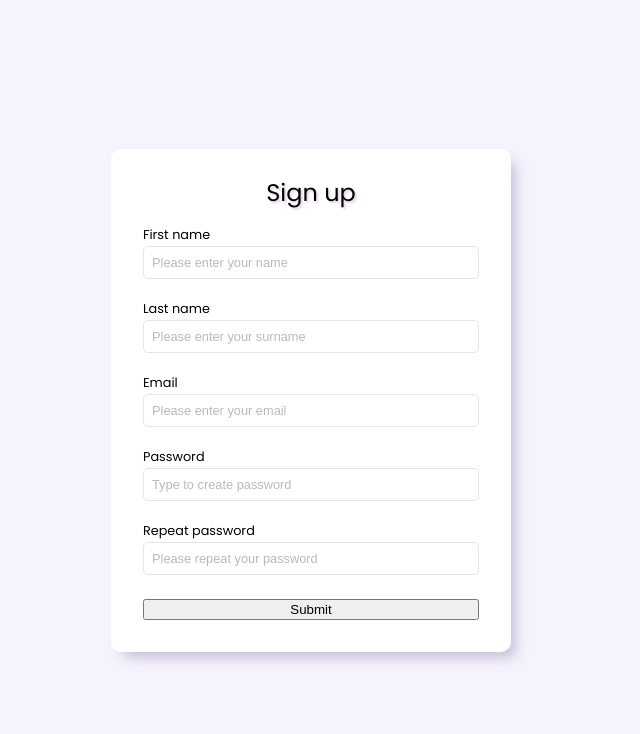
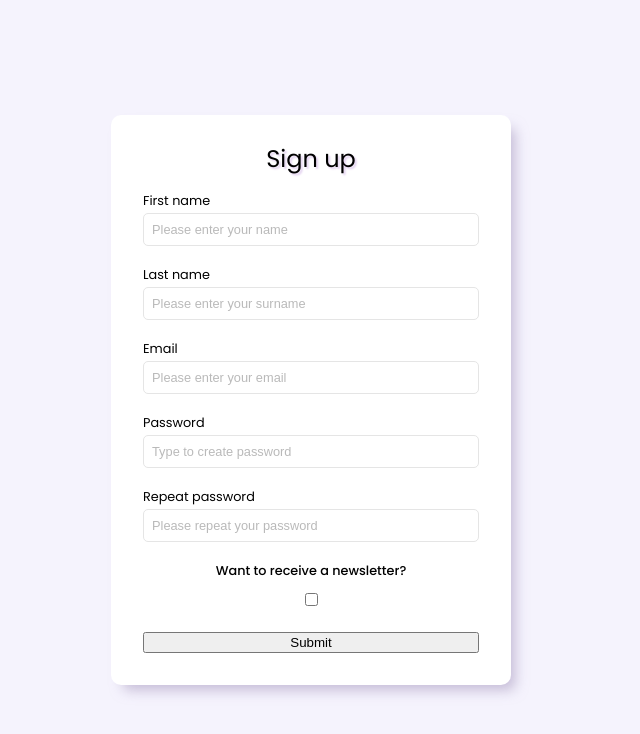
Before and after one commit to axseinga/typescript-task, a React (Create React App) app in the folder client/: page / in a window 1280 px wide. Shown: the top 734 px of the page, without its empty margins (329-969 px from the left). Built offline with nearby package versions, Linux system fonts and the light colour scheme.

Commit message:
add checkbox input

```diff
--- /dev/null
+++ b/client/src/components/Checkbox.tsx
@@ -0,0 +1,18 @@
+import React, { InputHTMLAttributes, ChangeEvent } from 'react';
+import { StyledCheckbox } from './styled/Checkbox.styled';
+
+interface CheckboxProps extends InputHTMLAttributes<HTMLInputElement> {
+  label: string;
+  isChecked: boolean;
+  defaultChecked?: boolean;
+  handleChange: (e: ChangeEvent<HTMLInputElement>) => void;
+}
+
+export const Checkbox: React.FC<CheckboxProps> = ({ label, id, isChecked, defaultChecked, handleChange }) => {
+  return (
+    <StyledCheckbox>
+      <label htmlFor={label}>{label}</label>
+      <input type='checkbox' id={label} checked={isChecked} defaultChecked={defaultChecked} onChange={handleChange} />
+    </StyledCheckbox>
+  );
+};
--- /dev/null
+++ b/client/src/components/styled/Checkbox.styled.ts
@@ -0,0 +1,19 @@
+import styled from 'styled-components';
+
+export const StyledCheckbox = styled.div`
+  display: flex;
+  flex-direction: column;
+  align-items: center;
+  margin: 1rem 0;
+
+  & label {
+    font-weight: 500;
+    font-size: 0.8rem;
+    margin-bottom: 0.3rem;
+  }
+
+  & input {
+    cursor: pointer;
+    margin: 10px 0;
+  }
+`;
--- a/client/src/pages/SignupPage/Form.tsx
+++ b/client/src/pages/SignupPage/Form.tsx
@@ -1,6 +1,7 @@
 import React from 'react';
 import { StyledForm } from './styled/Form.styled';
 import { Input } from '../../components/Input';
+import { Checkbox } from '../../components/Checkbox';
 
 export const Form: React.FC = () => {
   return (
@@ -47,6 +48,7 @@ export const Form: React.FC = () => {
           placeholder='Please repeat your password'
           handleChange={() => console.log('handling change')}
         />
+        <Checkbox label='Want to receive a newsletter?' isChecked={false} handleChange={() => console.log('handling change')} />
       </div>
       <button>Submit</button>
     </StyledForm>
```
